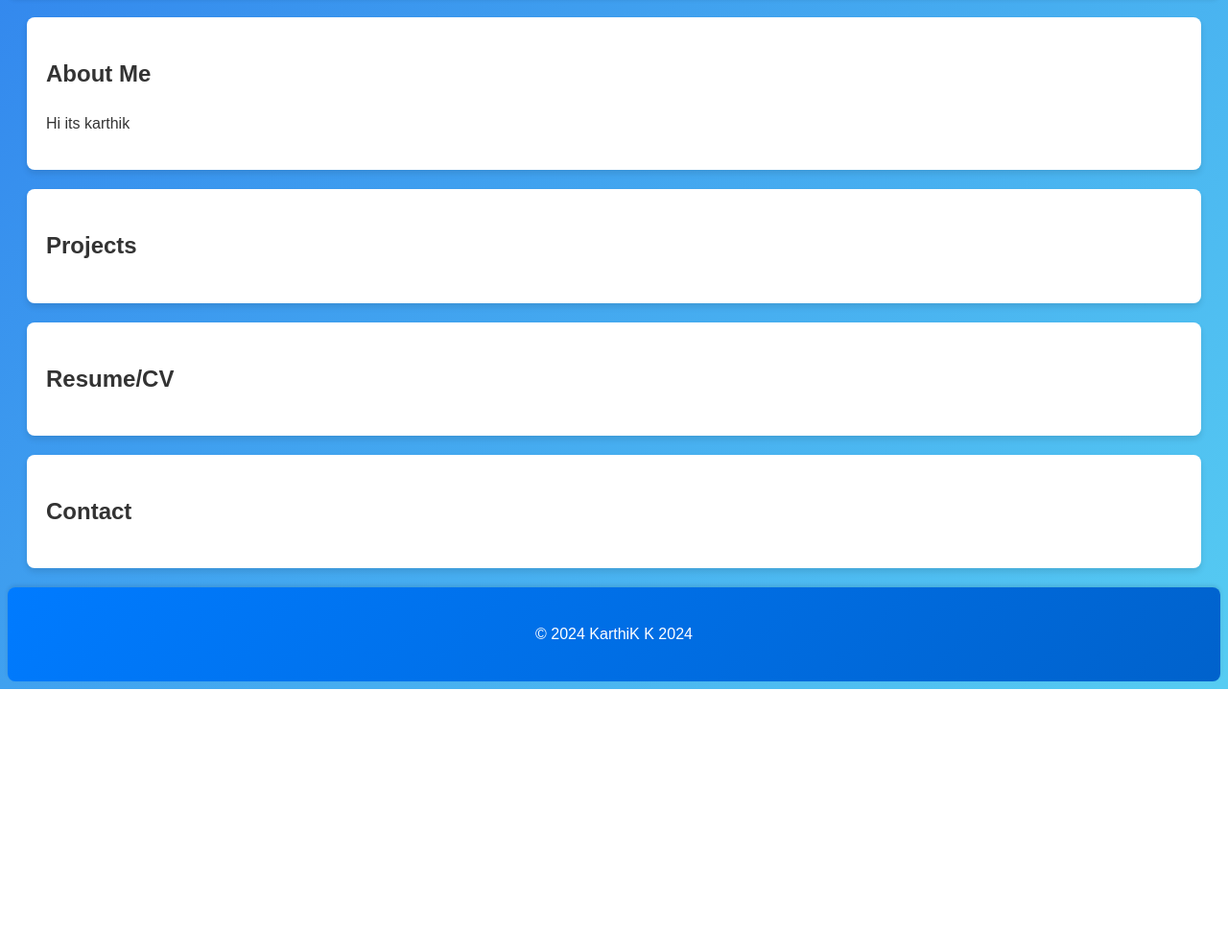
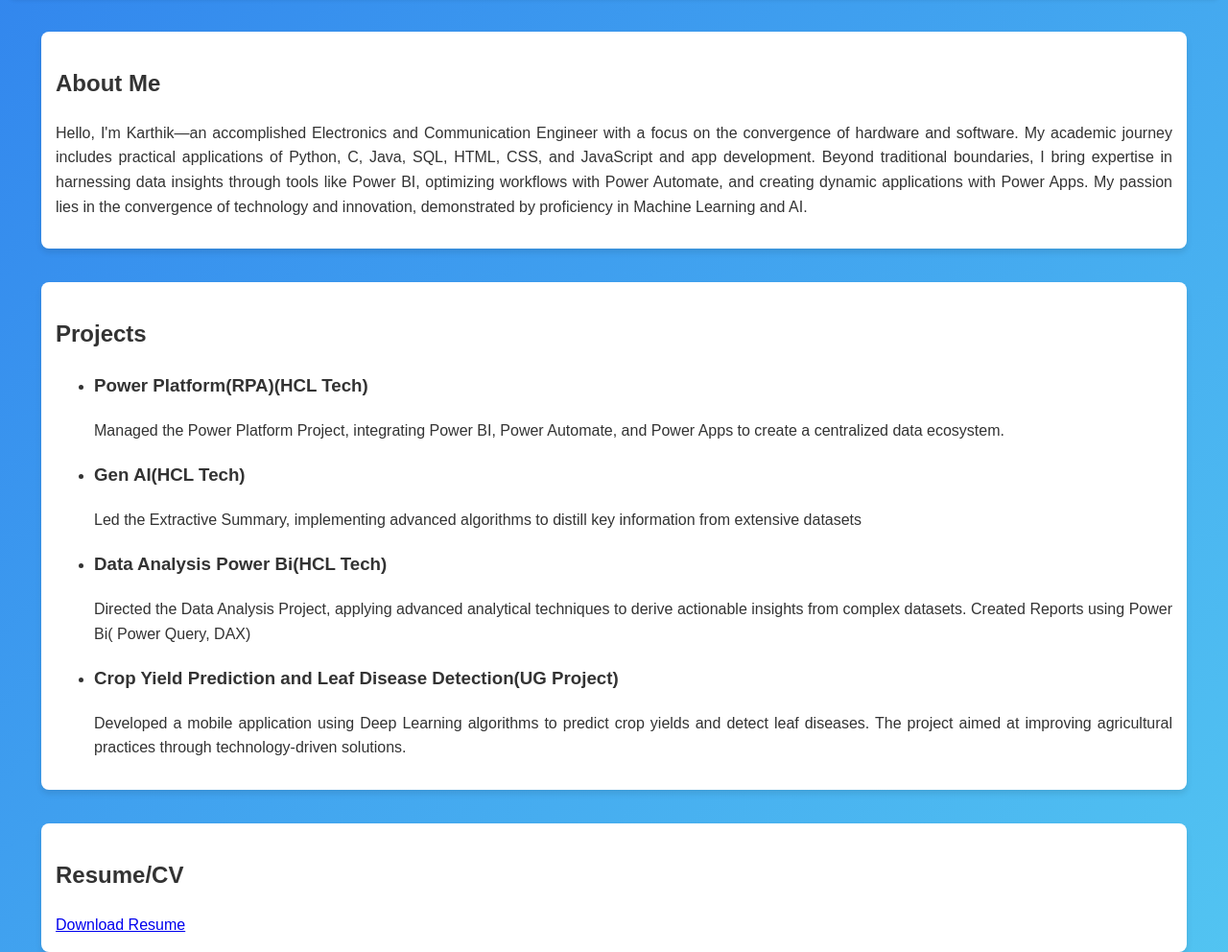
Before and after one commit to K-KarthiK-K-3/Portfolio, a plain HTML site: page index.html in a window 1280 px wide. Shown: the part 264-1256 px from the top of the page at 96% size. Before the commit the page ends 982 px from the top, so only its background shows below. Drawn offline with Linux system fonts and the light colour scheme.

Commit message:
New Content added

```diff
--- a/index.html
+++ b/index.html
@@ -12,6 +12,7 @@
         <h1>KarthiK K</h1>
         <img id="profile-pic" src="Profile.jpg">
         </div>
+
         <nav>
             <ul>
                 <li><a href="#about">About</a></li>
@@ -20,26 +21,46 @@
                 <li><a href="#contact">Contact</a></li>
             </ul>
         </nav>
+
     </header>
 
     <section id="about">
         <h2>About Me</h2>
-        <p>Hi its karthik</p>
+        <p>Hello, I'm Karthik—an accomplished Electronics and Communication Engineer with a focus on the convergence of hardware and software. My academic journey includes practical applications of Python, C, Java, SQL, HTML, CSS, and JavaScript and app development.
+        Beyond traditional boundaries, I bring expertise in harnessing data insights through tools like Power BI, optimizing workflows with Power Automate, and creating dynamic applications with Power Apps. My passion lies in the convergence of technology and innovation, demonstrated by proficiency in Machine Learning and AI.</p>
     </section>
 
     <section id="projects">
         <h2>Projects</h2>
-        <p></p>
+        <ul>
+            <li>
+                <h3>Power Platform(RPA)(HCL Tech)</h3>
+                <p>Managed the Power Platform Project, integrating Power BI, Power Automate, and Power Apps to create a centralized data ecosystem.</p>
+            </li>
+            <li>
+                <h3>Gen AI(HCL Tech)</h3>
+                <p>Led the Extractive Summary, implementing advanced algorithms to distill key information from extensive datasets</p>
+            </li>
+            <li>
+                <h3>Data Analysis Power Bi(HCL Tech)</h3>
+                <p>Directed the Data Analysis Project, applying advanced analytical techniques to derive actionable insights from complex datasets. Created Reports using Power Bi( Power Query, DAX)</p>
+            </li>
+            <li>
+                <h3>Crop Yield Prediction and Leaf Disease Detection(UG Project)</h3>
+                <p>Developed a mobile application using Deep Learning algorithms to predict crop yields and detect leaf diseases. The project aimed at improving agricultural practices through technology-driven solutions.</p>
+            </li>
+        </ul>
     </section>
 
     <section id="resume">
         <h2>Resume/CV</h2>
-        <!-- Your resume/CV content here -->
+        <a href="/Profile.jpg" download="Profile.jpg">Download Resume</a>
     </section>
 
     <section id="contact">
         <h2>Contact</h2>
-        <!-- Your contact information and form here -->
+        <a href="mailto:kannankarthik3112000@gmail.com?subject=Communication&body=Hi%20Karthik,"> Email</a>
+        <a href="https://www.linkedin.com/in/karthik-k-2000kar10k">LinledIn</a>
     </section>
 
     <footer>
--- a/styles.css
+++ b/styles.css
@@ -27,6 +27,7 @@
 nav ul li {
     display: inline;
     margin-right: 20px;
+    align-items: center;
 }
 
 nav ul li a {
@@ -41,17 +42,18 @@
 }
 
 section {
-    padding: 20px;
-    margin: 20px;
+    padding: 15px;
+    margin: 35px;
     background-color: #fff;
     transition: all 0.3s ease;
     border-radius: 8px;
     box-shadow: 0 4px 6px rgba(0,0,0,0.1);
+    text-align: justify;
 
 }
 
 section:hover {
-    transform: translateY(-5px) scale(1.05);
+    transform: translateY(-2px) scale(1.05);
     box-shadow: 0 8px 12px rgba(0,0,0,0.2);
 }
 
```
Also changed, not shown: 1 other file.
